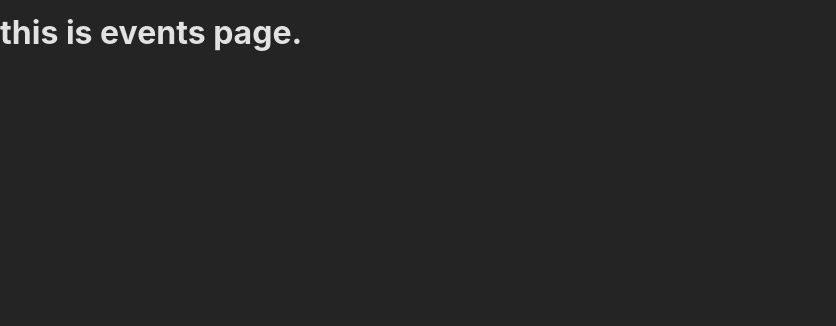
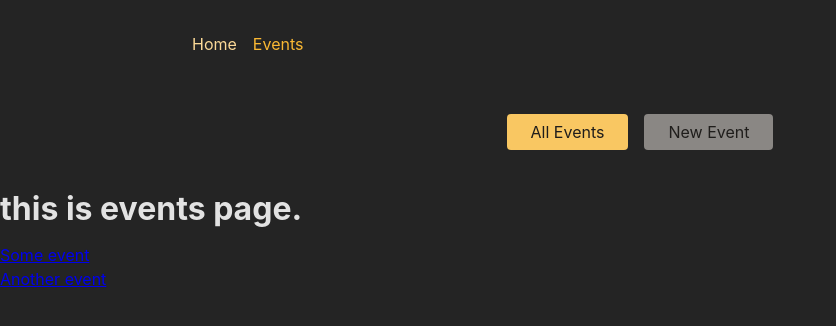
Before and after one commit to VinitChaudhari85/events-project, a React (Create React App) app in the folder frontend/: page /events in a window 1280 px wide. Shown: the top 326 px of the page, without its empty margins (0-836 px from the left). Built offline with nearby package versions, Linux system fonts and the light colour scheme.

Commit message:
Navigation Setup
All navigation setup done

```diff
--- a/frontend/src/App.js
+++ b/frontend/src/App.js
@@ -1,20 +1,34 @@
-import { createBrowserRouter, RouterProvider } from 'react-router-dom'
-import Home from './pages/Home';
-import Events from './pages/Events'
-import EventDetail from './pages/EventDetail'
-import NewEvent from './pages/NewEvent'
-import EditEvent from './pages/EditEvent'
+import { createBrowserRouter, RouterProvider } from "react-router-dom";
+import Home from "./pages/Home";
+import Events from "./pages/Events";
+import EventDetail from "./pages/EventDetail";
+import NewEvent from "./pages/NewEvent";
+import EditEvent from "./pages/EditEvent";
+import RootLayout from "./pages/Root";
+import EventsRootLayout from "./pages/EventsRoot";
 
 const router = createBrowserRouter([
-  {path: '/', element: <Home/> },
-  {path: '/events', element: <Events/>},
-  {path: '/events/:eventId', element: <EventDetail/>},
-  {path: '/events/new', element: <NewEvent/>},
-  {path: '/events/:eventId/edit', element: <EditEvent/>}
+  {
+    path: "/",
+    element: <RootLayout />,
+    children: [
+      { index: true, element: <Home /> },
+      {
+        path: "events",
+        element: <EventsRootLayout />,
+        children: [
+          { index: true, element: <Events /> },
+          { path: ":eventId", element: <EventDetail /> },
+          { path: "new", element: <NewEvent /> },
+          { path: ":eventId/edit", element: <EditEvent /> },
+        ],
+      },
+    ],
+  },
 ]);
 
 function App() {
-  return <RouterProvider router={router}/>
+  return <RouterProvider router={router} />;
 }
 
 export default App;
--- a/frontend/src/components/EventsNavigation.js
+++ b/frontend/src/components/EventsNavigation.js
@@ -1,4 +1,5 @@
-import classes from './EventsNavigation.module.css';
+import { NavLink } from "react-router-dom";
+import classes from "./EventsNavigation.module.css";
 
 function EventsNavigation() {
   return (
@@ -6,10 +7,24 @@
       <nav>
         <ul className={classes.list}>
           <li>
-            <a href="/events">All Events</a>
+            <NavLink
+              to="/events"
+              className={({ isActive }) =>
+                isActive ? classes.active : undefined
+              } end
+            >
+              All Events
+            </NavLink>
           </li>
           <li>
-            <a href="/events/new">New Event</a>
+            <NavLink
+              to="/events/new"
+              className={({ isActive }) =>
+                isActive ? classes.active : undefined
+              }
+            >
+              New Event
+            </NavLink>
           </li>
         </ul>
       </nav>
--- a/frontend/src/components/MainNavigation.js
+++ b/frontend/src/components/MainNavigation.js
@@ -1,15 +1,28 @@
-import classes from './MainNavigation.module.css';
-
+import classes from "./MainNavigation.module.css";
+import { NavLink } from "react-router-dom";
 function MainNavigation() {
   return (
     <header className={classes.header}>
       <nav>
         <ul className={classes.list}>
           <li>
-            <a>Home</a>
+            <NavLink to="/"
+              className={({ isActive }) =>
+                isActive ? classes.active : undefined
+              }
+            >
+              Home
+            </NavLink>
           </li>
           <li>
-            <a>Events</a>
+            <NavLink
+            to="/events"
+              className={({ isActive }) =>
+                isActive ? classes.active : undefined
+              }
+            >
+              Events
+            </NavLink>
           </li>
         </ul>
       </nav>
--- a/frontend/src/pages/EventDetail.js
+++ b/frontend/src/pages/EventDetail.js
@@ -1,3 +1,14 @@
+import { useParams } from "react-router-dom";
+
 export default function EventDetail() {
-    return <h1>This is event detail page.</h1>
-};
+  const params = useParams();
+
+  return (
+    <>
+      <h1>This is event detail page.</h1>
+      {/* use same identifier as defined in the routes  */}
+      {/* we used "eventId" thats why we're putting eventId here if "id" then put id  */}
+      <p>Event id: {params.eventId}</p>
+    </>
+  );
+}
--- a/frontend/src/pages/Events.js
+++ b/frontend/src/pages/Events.js
@@ -1,3 +1,27 @@
+import { Link } from "react-router-dom";
+
+const DUMMY_EVENTS = [
+  {
+    id: "e1",
+    title: "Some event",
+  },
+  {
+    id: "e2",
+    title: "Another event",
+  },
+];
+
 export default function Events() {
-    return <h1>this is events page.</h1>
-};
+  return (
+    <>
+      <h1>this is events page.</h1>
+      <ul>
+        {DUMMY_EVENTS.map(event => <li key={event.id} >
+          {/* <Link to={`/events/${event.id}`} key={event.id}>{event.title}</Link> OR CONVERT IT INTO RELATIVE ONE */}
+          <Link to={event.id}>{event.title}</Link>
+          </li>
+        )}
+      </ul>
+    </>
+  );
+}
--- /dev/null
+++ b/frontend/src/pages/EventsRoot.js
@@ -0,0 +1,8 @@
+import { Outlet } from "react-router-dom";
+import EventsNavigation from "../components/EventsNavigation"
+export default function EventsRootLayout() {
+  return <>
+    <EventsNavigation/>
+    <Outlet/>
+  </>;
+}
--- a/frontend/src/pages/Root.js
+++ b/frontend/src/pages/Root.js
@@ -1,5 +1,12 @@
+import MainNavigation from '../components/MainNavigation';
+import { Outlet } from 'react-router-dom';
 export default function RootLayout() {
-    return <>
-
+  return (
+    <>
+      <MainNavigation />
+      <main>
+        <Outlet />
+      </main>
     </>
-};
+  );
+}
```
